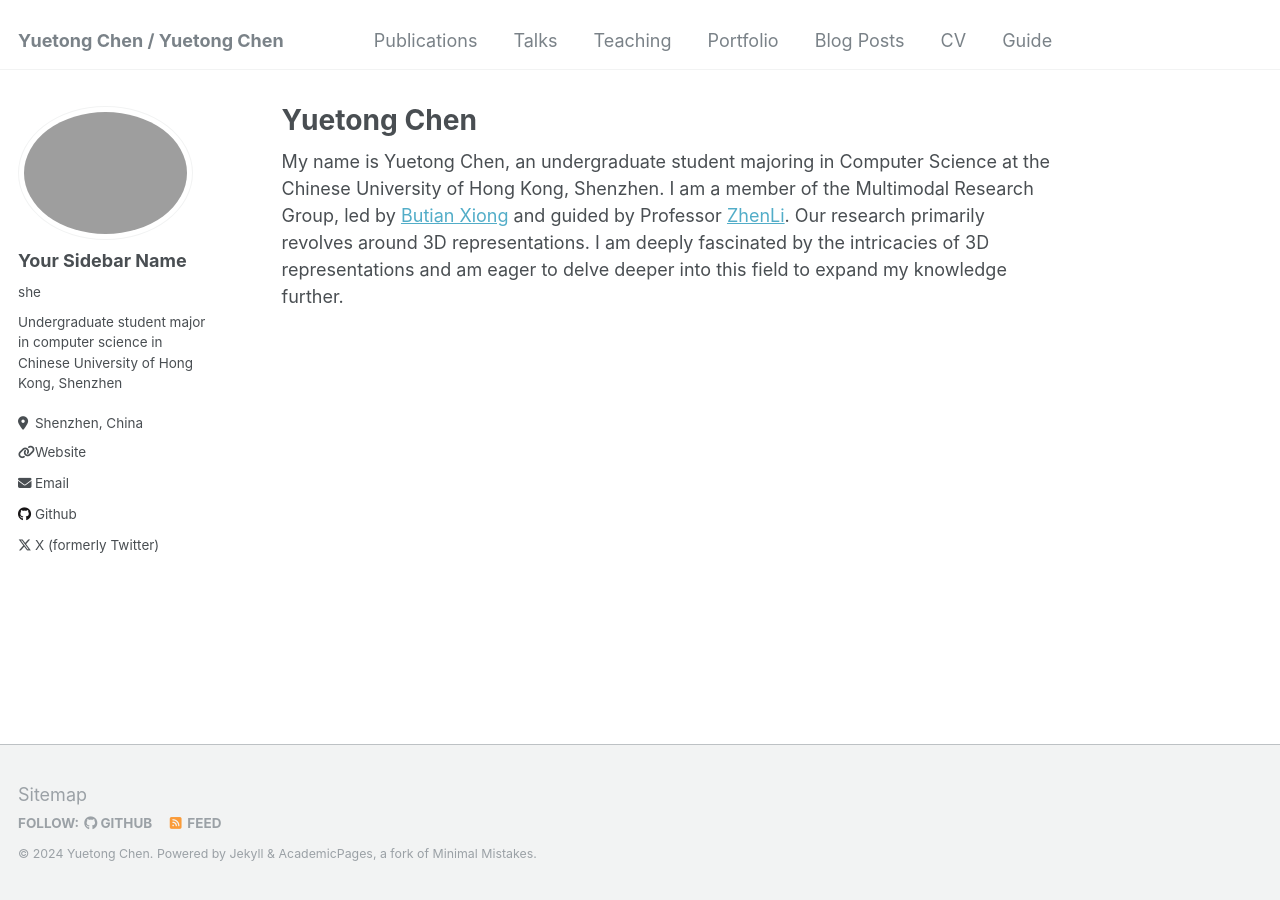
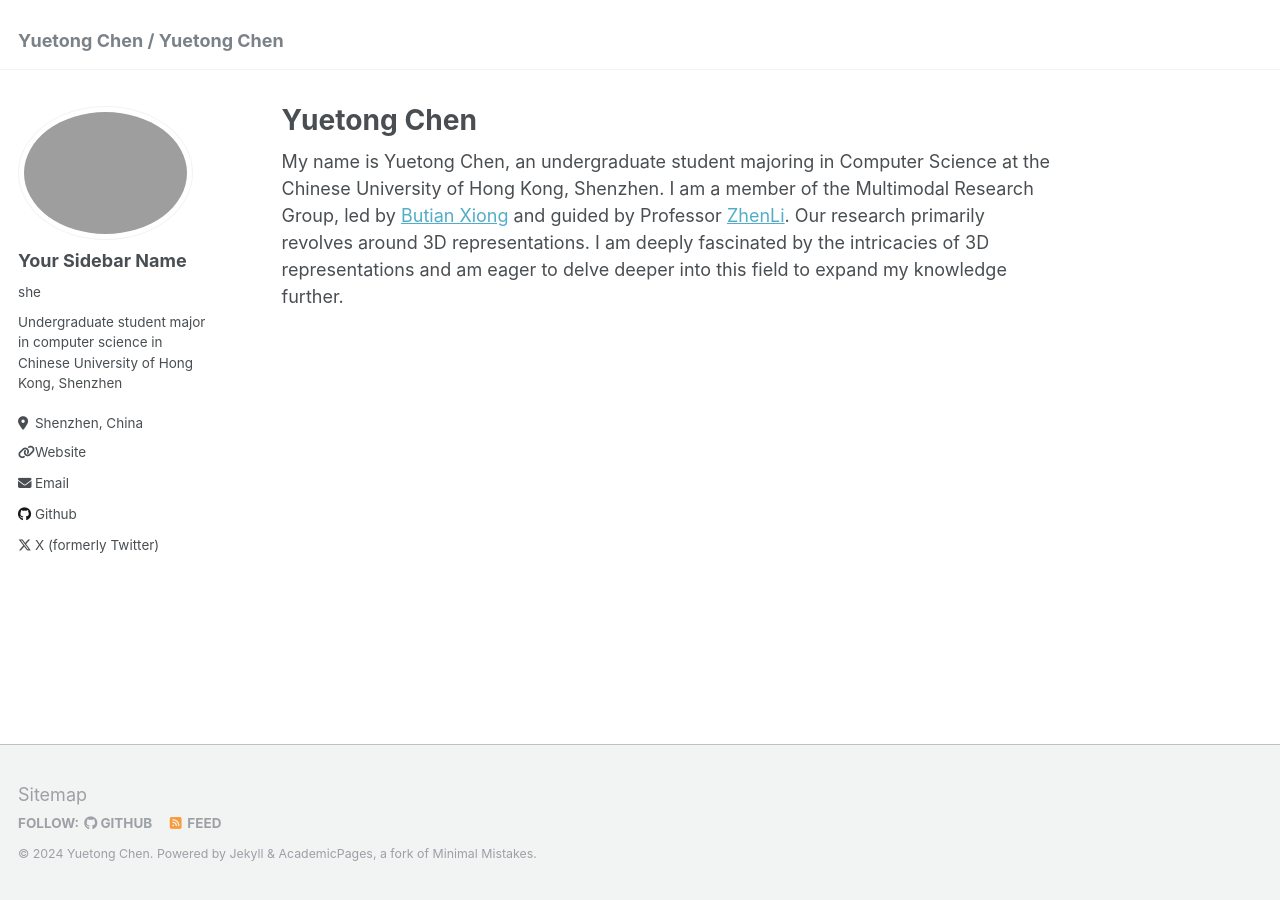
Before and after one commit to easyt18/Emma-Chen, a Jekyll site: the page built from _pages/about.md, in a window 1280 px wide. Built offline with Jekyll 4.4.1, drawn with Linux system fonts in a browser that asks for light colours.

Commit message:
Update navigation.yml

```diff
--- a/_data/navigation.yml
+++ b/_data/navigation.yml
@@ -1,22 +1 @@
 # main links links
-main:
-  - title: "Publications"
-    url: /publications/
-
-  - title: "Talks"
-    url: /talks/
-
-  - title: "Teaching"
-    url: /teaching/
-
-  - title: "Portfolio"
-    url: /portfolio/
-
-  - title: "Blog Posts"
-    url: /year-archive/
-
-  - title: "CV"
-    url: /cv/
-
-  - title: "Guide"
-    url: /markdown/
```
